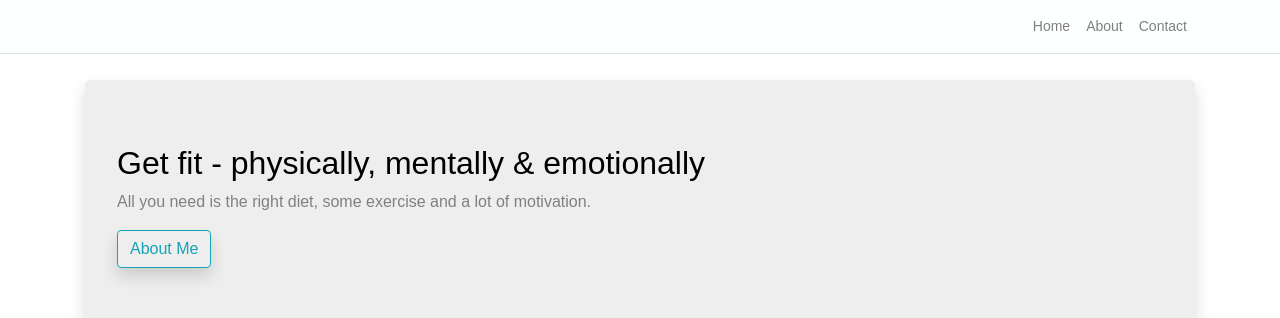
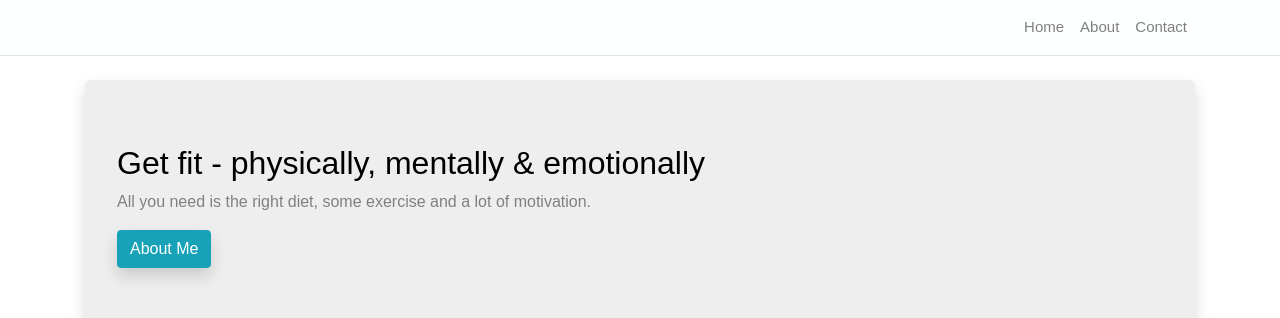
Before and after one commit to escap09/lifestyle-coach, a React (Create React App) app: page / in a window 1280 px wide. Shown: the top 318 px of the page. Built offline with nearby package versions, Linux system fonts and the light colour scheme.

Commit message:
layouit changes

```diff
--- a/src/components/Home.jsx
+++ b/src/components/Home.jsx
@@ -8,7 +8,7 @@ export default class Home extends Component {
                 <div className='jumbotron shadow'>
                     <h2>Get fit - physically, mentally & emotionally</h2>
                     <p>All you need is the right diet, some exercise and a lot of motivation.</p>
-                    <a className="btn btn-outline-info shadow" href="/about" role="button">About Me</a>
+                    <a className="btn btn-info shadow" href="/about" role="button">About Me</a>
                 </div>
                 <div className='show-grid row'>
                     <div className='col-md-4'>
--- a/src/index.css
+++ b/src/index.css
@@ -6,17 +6,17 @@ body {
 
 h1, h2, h3, h4, h5, h6 {
   color:black;
-  font-weight: 200;
+  font-weight: 250;
 }
 
 p {
   color: grey;
-  font-weight: 200;
+  font-weight: 250;
   font-size: 1em;
 }
 
 li > a {
-  font-size: 14px;
+  font-size: 15px;
 }
 
 img {
@@ -25,9 +25,5 @@ img {
 }
 
 a, button, input {
-  font-weight: lighter!important;
+  font-weight: light!important;
 }
-
-li.active a {
-  color: #FF0000;
-}
```
